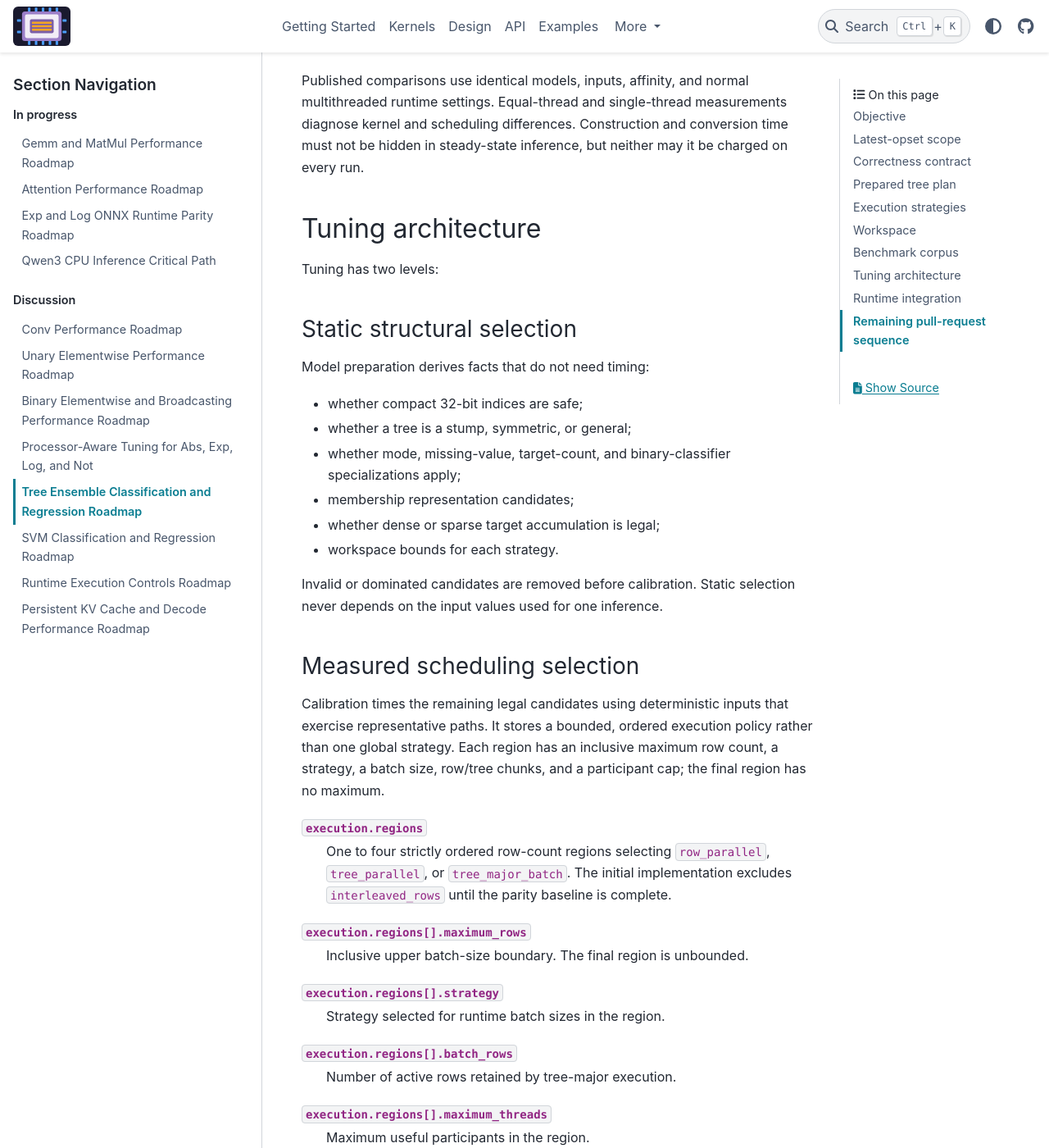
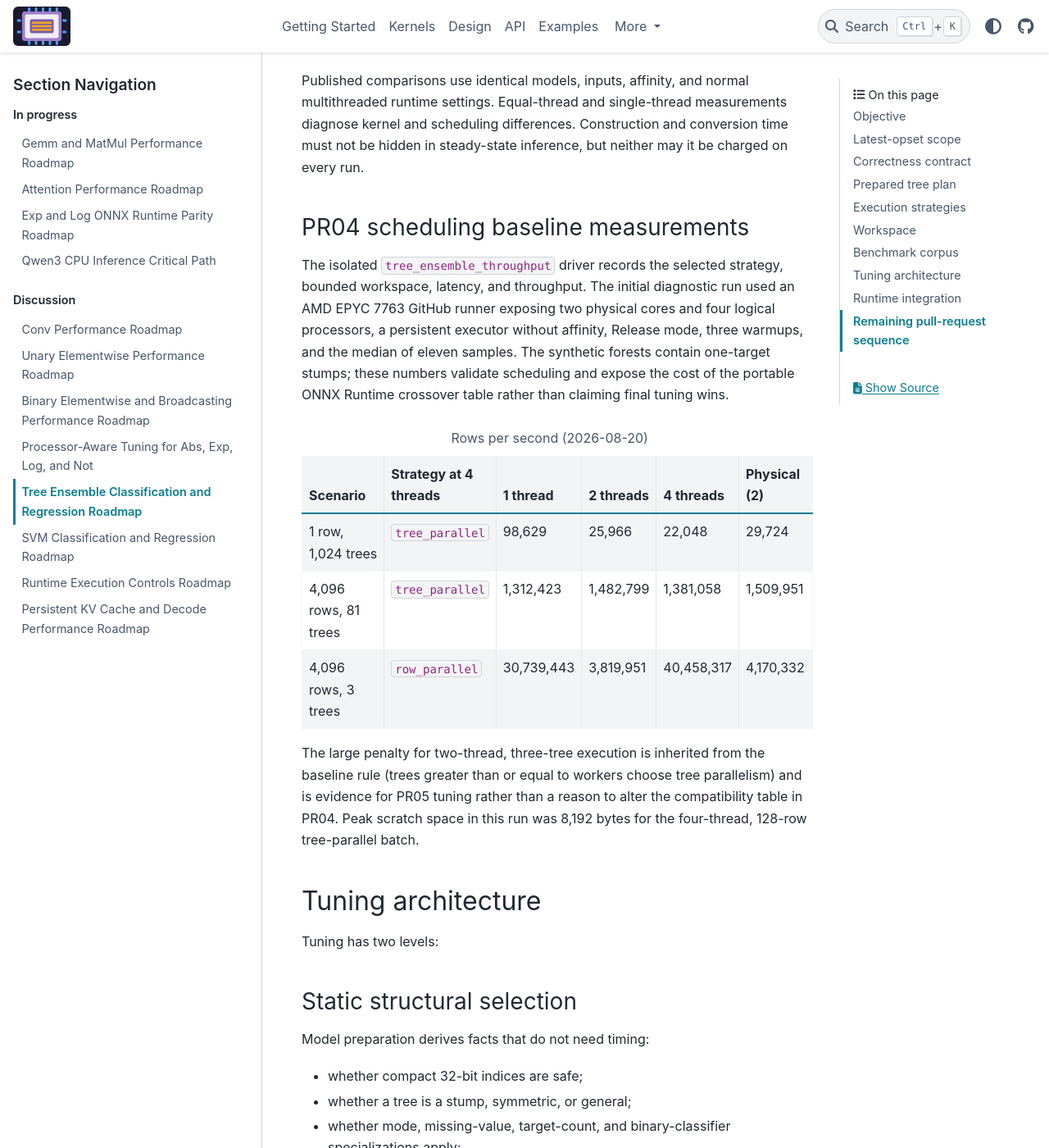
Before and after one commit to xadupre/onnx-light-cpu, a Sphinx documentation site: the page built from docs/next_steps/2026_08_tree_ensemble.rst, in a window 1280 px wide and 1400 px high, scrolled down 7020 px. Shown: the whole window at 82% size. Built offline with Sphinx 7.4.7 and the PyData theme 0.15.4, drawn with Linux system fonts in a browser that asks for light colours; pages that are not in the unit, such as notebooks, are missing from menus; some of the changed text lies outside the part shown.

Commit message:
Publish tree scheduling measurements
Co-authored-by: xadupre <22452781+xadupre@users.noreply.github.com>

```diff
--- a/CMakeLists.txt
+++ b/CMakeLists.txt
@@ -988,6 +988,11 @@ if(ONNX_LIGHT_CPU_BUILD_BENCHMARKS)
     target_compile_options(exp_log_throughput PRIVATE ${_simd_flags})
   endif()
   onnx_light_apply_hardening(exp_log_throughput)
+
+  add_executable(tree_ensemble_throughput
+      "${CMAKE_CURRENT_SOURCE_DIR}/tools/tree_ensemble_throughput.cc")
+  target_link_libraries(tree_ensemble_throughput PRIVATE lib_onnx_light_cpu)
+  onnx_light_apply_hardening(tree_ensemble_throughput)
 endif()
 
 # ---------------------------------------------------------------------------
--- a/docs/next_steps/2026_08_tree_ensemble.rst
+++ b/docs/next_steps/2026_08_tree_ensemble.rst
@@ -286,6 +286,52 @@ diagnose kernel and scheduling differences. Construction and conversion time
 must not be hidden in steady-state inference, but neither may it be charged on
 every run.
 
+PR04 scheduling baseline measurements
+~~~~~~~~~~~~~~~~~~~~~~~~~~~~~~~~~~~~~
+
+The isolated ``tree_ensemble_throughput`` driver records the selected strategy,
+bounded workspace, latency, and throughput. The initial diagnostic run used an
+AMD EPYC 7763 GitHub runner exposing two physical cores and four logical
+processors, a persistent executor without affinity, Release mode, three warmups,
+and the median of eleven samples. The synthetic forests contain one-target
+stumps; these numbers validate scheduling and expose the cost of the portable
+ONNX Runtime crossover table rather than claiming final tuning wins.
+
+.. list-table:: Rows per second (2026-08-20)
+   :header-rows: 1
+   :widths: 28 10 12 12 12 14
+
+   * - Scenario
+     - Strategy at 4 threads
+     - 1 thread
+     - 2 threads
+     - 4 threads
+     - Physical (2)
+   * - 1 row, 1,024 trees
+     - ``tree_parallel``
+     - 98,629
+     - 25,966
+     - 22,048
+     - 29,724
+   * - 4,096 rows, 81 trees
+     - ``tree_parallel``
+     - 1,312,423
+     - 1,482,799
+     - 1,381,058
+     - 1,509,951
+   * - 4,096 rows, 3 trees
+     - ``row_parallel``
+     - 30,739,443
+     - 3,819,951
+     - 40,458,317
+     - 4,170,332
+
+The large penalty for two-thread, three-tree execution is inherited from the
+baseline rule (trees greater than or equal to workers choose tree parallelism)
+and is evidence for PR05 tuning rather than a reason to alter the compatibility
+table in PR04. Peak scratch space in this run was 8,192 bytes for the
+four-thread, 128-row tree-parallel batch.
+
 Tuning architecture
 -------------------
 
@@ -496,7 +542,8 @@ Remaining pull-request sequence
        through one dynamic decision table. Bounded workspace and the session
        executor introduce no oversubscription or nondeterministic label result.
      - PR03; Runtime Controls PR02
-     - Pending
+     - `Implemented in #311
+       <https://github.com/xadupre/onnx-light-cpu/pull/311>`_
    * - Trees PR05
      - Dynamic tuning policy and structural signatures.
      - Exact keys, portable buckets, typed ordered regions, model digests,
```
Also changed, not shown: 3 other files.
